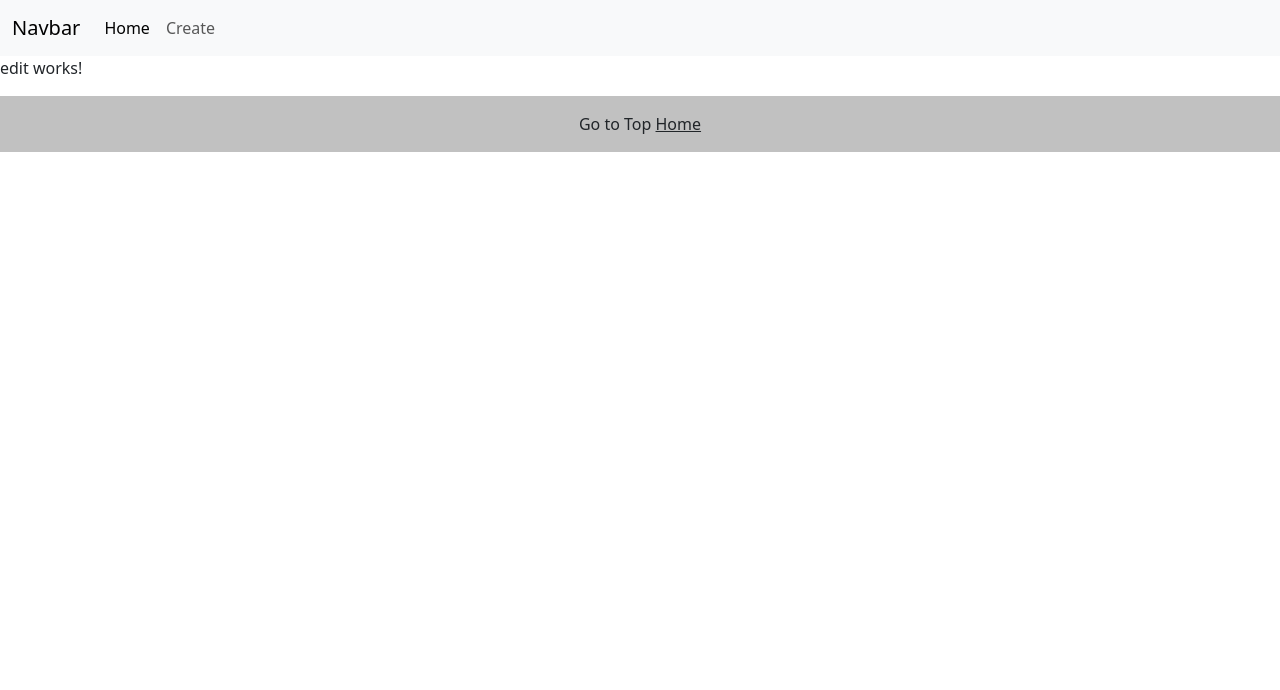
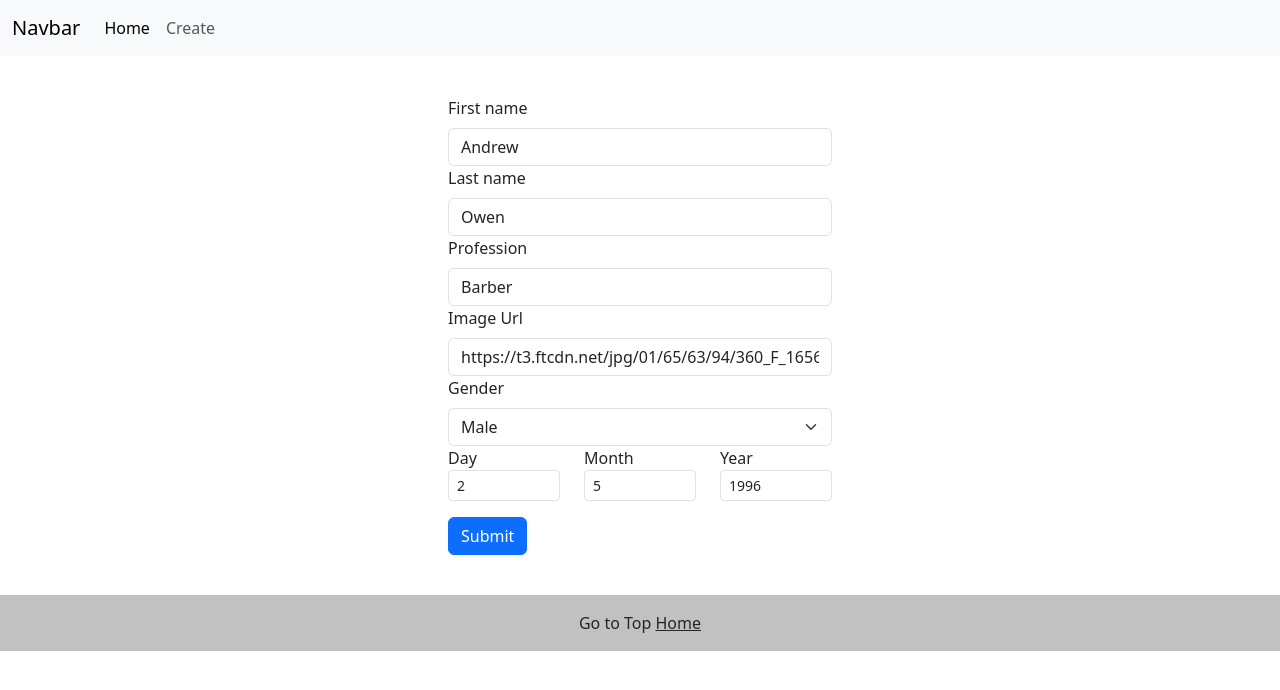
Before and after one commit to Deyan9469/Markovski-task, an Angular app: page /edit/1234 in a window 1280 px wide. Shown: the top 690 px of the page. Built offline with nearby package versions, Linux system fonts and the light colour scheme; data requests are answered from the project's data file.

Commit message:
edit page works

```diff
--- a/src/app/edit/edit.component.css
+++ b/src/app/edit/edit.component.css
@@ -0,0 +1,38 @@
+.container {
+    width: 30%;
+    padding: 40px 0px;
+  }
+
+  .err {
+    color: red;
+  }
+
+  .error-message {
+    width: 20em;
+    background-color: #f8d7da;
+    color: #721c24;
+    border: 1px solid #f5c6cb;
+    border-radius: 4px;
+    padding: 10px 15px;
+    margin: 10px;
+    position: fixed;
+    top: 10%;
+    left: 10%;
+    transform: translateX(-30%);
+    z-index: 999;
+  }
+
+  .error-message .close-btn {
+    position: absolute;
+    color: red;
+    border-radius: 5px;
+    padding: 1px 3px;
+    border: 1px solid darkred;
+    top: 8px;
+    right: 5px;
+    cursor: pointer;
+  }
+
+  .error-message .close-btn:hover {
+    background-color: #721c24;
+  }
--- a/src/app/edit/edit.component.html
+++ b/src/app/edit/edit.component.html
@@ -1 +1,63 @@
-<p>edit works!</p>
+<div class="error-message" *ngIf="errorMessage">
+    <span>{{ errorMessage | json }}</span>
+    <span class="close-btn" (click)="clearErrorMessage()">Close</span>
+</div>
+<form [formGroup]="form">
+    <div class="container">
+        <div class="mb-3">
+            <label for="exampleInputFirstName" class="form-label">First name</label>
+            <input type="text" class="form-control" id="exampleInputFirstName" formControlName="firstName">
+            <div class="err" *ngIf="form.get('firstName')?.errors?.['required'] && form.get('firstName')?.touched">First
+                name is required</div>
+            <div class="err" *ngIf="form.get('firstName')?.errors?.['required'] && form.get('firstName')?.touched">
+                Numeric and other special symbols are not allowed</div>
+
+            <label for="exampleInputLastName" class="form-label">Last name</label>
+            <input type="text" class="form-control" id="exampleInputLastName" formControlName="lastName">
+            <div class="err" *ngIf="form.get('lastName')?.errors?.['required'] && form.get('lastName')?.touched">Last
+                name is required</div>
+            <div class="err" *ngIf="form.get('lastName')?.errors?.['required'] && form.get('lastName')?.touched">Numeric
+                and other special symbols are not allowed</div>
+
+            <label for="exampleInputProfession" class="form-label">Profession</label>
+            <input type="text" class="form-control" id="exampleInputProfession" formControlName="profession">
+            <div class="err" *ngIf="form.get('profession')?.errors?.['required'] && form.get('profession')?.touched">
+                Profession is required</div>
+            <div class="err" *ngIf="form.get('profession')?.errors?.['required'] && form.get('profession')?.touched">
+                Numeric and other special symbols are not allowed</div>
+
+            <label for="exampleInputImage" class="form-label">Image Url</label>
+            <input type="text" class="form-control" id="exampleInputImage" formControlName="image">
+            <div class="err" *ngIf="form.get('image')?.errors?.['required'] && form.get('image')?.touched">Image link is
+                required</div>
+            <div class="err" *ngIf="form.get('image')?.errors?.['required'] && form.get('image')?.touched">The image url
+                must start with http:// or https://</div>
+
+            <label for="exampleInputgender" class="form-label">Gender</label>
+            <select class="form-select" id="inputGroupSelect01" formControlName="gender">
+                <option *ngIf="!selectedGender" [style]="{display: 'none'}" selected>Please select</option>
+                <option value="Male">Male</option>
+                <option value="Female">Female</option>
+            </select>
+
+            <div class="row">
+                <div class="form-group col-sm-4">
+                    <label for="day">Day</label>
+                    <input type="number" id="day" class="form-control form-control-sm" formControlName="day" min="1"
+                        max="31">
+                </div>
+                <div class="form-group col-sm-4">
+                    <label for="month">Month</label>
+                    <input type="number" id="month" class="form-control form-control-sm" formControlName="month" min="1"
+                        max="12">
+                </div>
+                <div class="form-group col-sm-4">
+                    <label for="year">Year</label>
+                    <input type="number" id="year" class="form-control form-control-sm" formControlName="year"
+                        min="1900" max="2024">
+                </div>
+            </div>
+        </div>
+        <button type="button" (click)="openPopup()" class="btn btn-primary">Submit</button>
+    </div>
+</form>
--- a/src/app/edit/edit.component.ts
+++ b/src/app/edit/edit.component.ts
@@ -1,10 +1,99 @@
-import { Component } from '@angular/core';
+import { Component, OnInit } from '@angular/core';
+import { FormBuilder, FormControl, FormGroup, Validators } from '@angular/forms';
+import { NgbModal, NgbModalRef } from '@ng-bootstrap/ng-bootstrap';
+import { UserService } from '../services/user.service';
+import { ActivatedRoute, Router } from '@angular/router';
+import { inputValidator } from '../validators/input-validator';
+import { imageValidator } from '../validators/imageHttp-validator';
+import { PopupComponent } from '../popup/popup.component';
+import { User } from '../types/user';
 
 @Component({
   selector: 'app-edit',
   templateUrl: './edit.component.html',
   styleUrls: ['./edit.component.css']
 })
-export class EditComponent {
+export class EditComponent implements OnInit {
+  form: FormGroup = new FormGroup({
+    firstName: new FormControl(''),
+    lastName: new FormControl(''),
+    profession: new FormControl(''),
+    gender: new FormControl(''),
+    image: new FormControl(''),
+    day: new FormControl(''),
+    month: new FormControl(''),
+    year: new FormControl(''),
+  });
 
+  modalRef!: NgbModalRef;
+  selectedGender: string = '';
+  errorMessage: string = '';
+  userId: string = '';
+  user = {};
+
+  constructor(private userService: UserService, private fb: FormBuilder,
+    private modalService: NgbModal, private router: Router, private route: ActivatedRoute) { }
+
+  ngOnInit(): void {
+    this.userId = this.route.snapshot.params['userId'];
+
+    this.form = this.fb.group({
+      firstName: ['', [Validators.required, inputValidator()]],
+      lastName: ['', [Validators.required, inputValidator()]],
+      profession: ['', [Validators.required, inputValidator()]],
+      gender: ['', [Validators.required, inputValidator()]],
+      image: ['', [Validators.required, imageValidator()]],
+      day: ['', Validators.required],
+      month: ['', Validators.required],
+      year: ['', Validators.required],
+    });
+
+    this.userService.getUserById(this.userId).subscribe((user) => {
+      this.user = user;
+
+      this.form.patchValue(this.user);
+    });
+  }
+
+  openPopup() {
+    this.modalRef = this.modalService.open(PopupComponent);
+    this.modalRef.componentInstance.saveChangesClicked.subscribe(() => {
+      this.onSubmit();
+      this.modalRef.close();
+    });
+  }
+
+  onSubmit() {
+    if (this.form.invalid) {
+      this.errorMessage = 'Please check all fields'
+      return
+    }
+    let currentDate = new Date();
+    let currentYear = currentDate.getFullYear();
+    let calcAge = currentYear - this.form.value.year;
+
+    let id = this.userId;
+
+    const { ...userData }: User = {
+      firstName: this.form.value.firstName,
+      lastName: this.form.value.lastName,
+      profession: this.form.value.profession,
+      gender: this.form.value.gender,
+      day: this.form.value.day,
+      month: this.form.value.month,
+      year: this.form.value.year,
+      image: this.form.value.image,
+      id: id,
+      age: calcAge,
+    };
+
+    this.userService.updateUser(id, userData).subscribe({
+      next: () => { this.router.navigate(['/']) },
+      error: (err) => this.errorMessage = err
+    })
+  }
+
+  clearErrorMessage() {
+    this.errorMessage = '';
+  }
 }
--- a/src/app/services/user.service.ts
+++ b/src/app/services/user.service.ts
@@ -14,6 +14,11 @@ export class UserService {
     return this.http.get<User[]>(this.url + '/users');
   }
 
+  getUserById(id: string) {
+    return this.http.get(`${this.url}/users/${id}`);
+
+  }
+
   createUser(userData: {
     id: string; firstName: string; lastName: string;
     profession: string; gender: string; image: string; age: number; day: number;
@@ -23,6 +28,15 @@ export class UserService {
     return this.http.post<User>(`${this.url}/users`, userData)
   }
 
+  updateUser(id: string, userData: {
+    id: string; firstName: string; lastName: string;
+    profession: string; gender: string; image: string; age: number; day: number;
+    month: number; year: number;
+  }) {
+
+    return this.http.put<User>(`${this.url}/users/${id}`, userData);
+  }
+
   onDelete(id: string) {
     return this.http.delete(`${this.url}/users/${id}`);
   }
```
